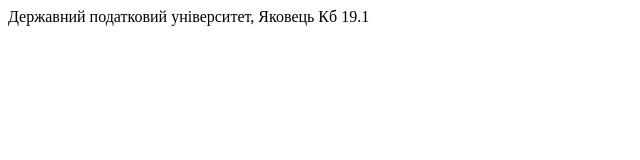
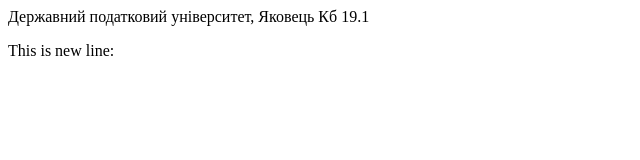
Before and after one commit to Misha-code/-7-8, a plain HTML site: page index.html in a window 1280 px wide. Shown: the full height of the page, 0-640 px from the left. Drawn offline with Linux system fonts and the light colour scheme.

Commit message:
added new line
New tag and content

```diff
--- a/index.html
+++ b/index.html
@@ -8,5 +8,6 @@
 	<div>
 		Державний податковий університет, Яковець Кб 19.1
 	</div>
+	<p>This is new line:</p>
 </body>
 </html>
```
